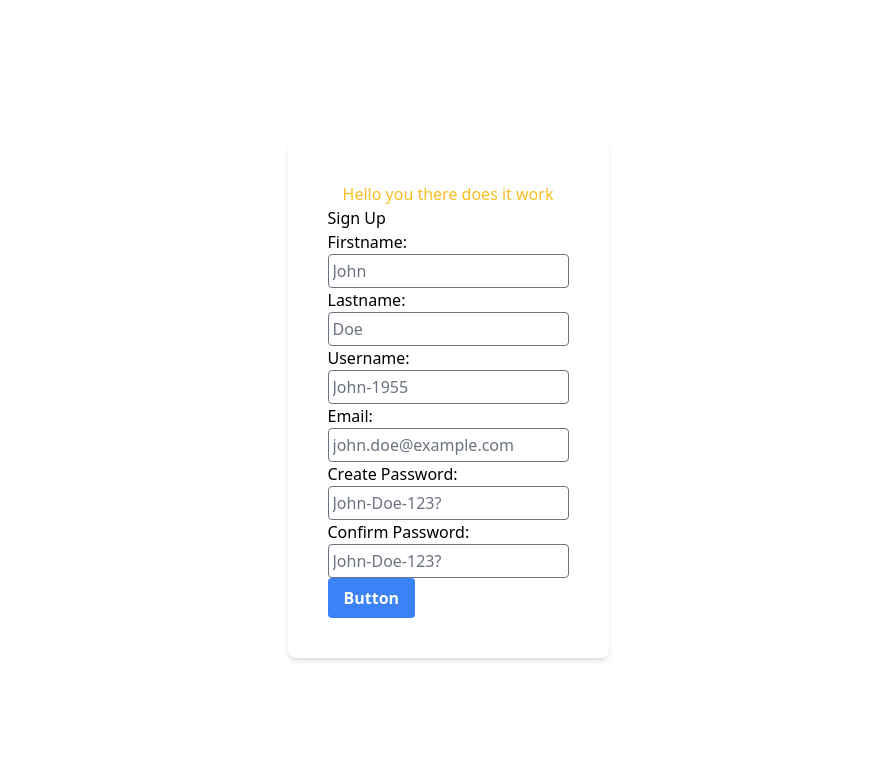
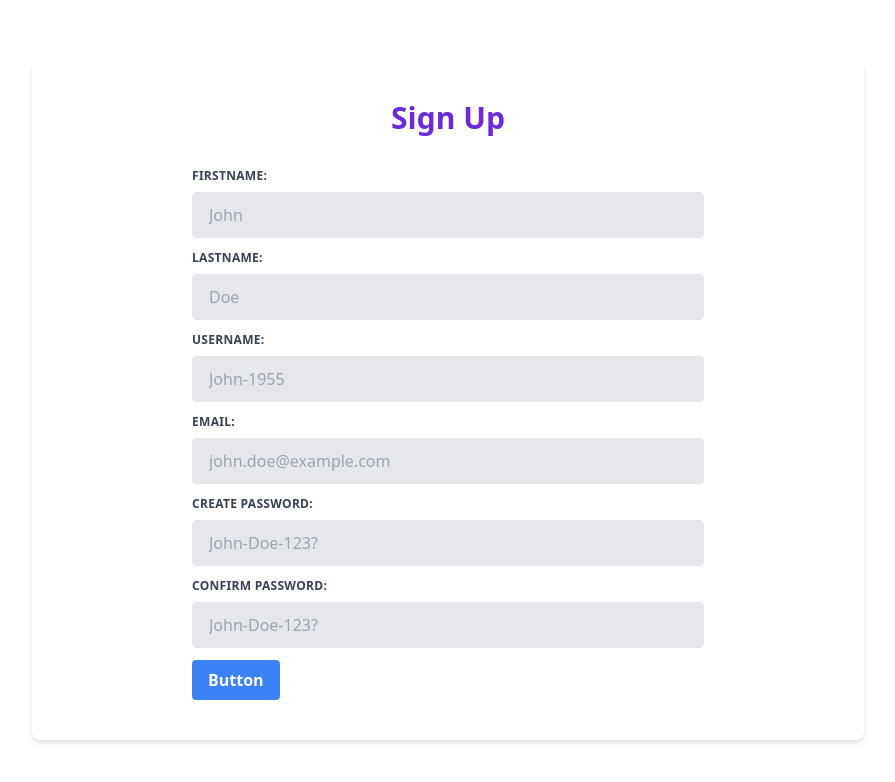
Before and after one commit to ajthomas1299/hours-tracker-app, a Next.js app: page /signUp in a window 1280 px wide. Shown: the top 782 px of the page, without its empty margins (192-1087 px from the left). Built offline with nearby package versions, Linux system fonts and the light colour scheme.

Commit message:
working on form sign up

```diff
--- a/src/components/webPages/account/SignUp.tsx
+++ b/src/components/webPages/account/SignUp.tsx
@@ -5,15 +5,15 @@ import { SignUpForm } from 'data/account/signUpForm';
 const Login = () => {
   return (
     <div className="grid place-items-center h-screen">
-      <div className="flex justify-center flex-col items-center bg-white p-10 rounded-lg shadow-md">
-        <h1>Hello you there does it work</h1>
-        <form autoComplete="on">
+      <div className="flex justify-center flex-col items-center bg-white py-10 px-40 rounded-lg shadow-md">
+        <form autoComplete="on" className="w-screen max-w-lg">
           <legend>Sign Up</legend>
           {
             SignUpForm.map( item => (
               <section
                 key={item.id}
-                className="flex flex-col"
+                className="flex flex-col w-full"
+
               >
                 <label
                   htmlFor={item.nameId}
--- a/src/styles/globals.css
+++ b/src/styles/globals.css
@@ -1,5 +1,15 @@
 /* --- base --- */
 @tailwind base;
+
+@layer base {
+  legend {
+    @apply flex justify-center mb-8 font-extrabold text-3xl text-purple-700;
+  }
+
+  label {
+    @apply block uppercase tracking-wide text-gray-700 text-xs font-bold mb-2;
+  }
+}
 
 
 /* --- components --- */
@@ -7,7 +17,7 @@
 
 @layer components {
   input {
-    @apply form-input px-1 py-1 rounded border;
+    @apply appearance-none block max-w-xl bg-gray-200 text-gray-700 border border-gray-200 rounded py-3 px-4 mb-3 leading-tight focus:outline-none focus:bg-white focus:border-gray-500;
   }
 }
 
```
